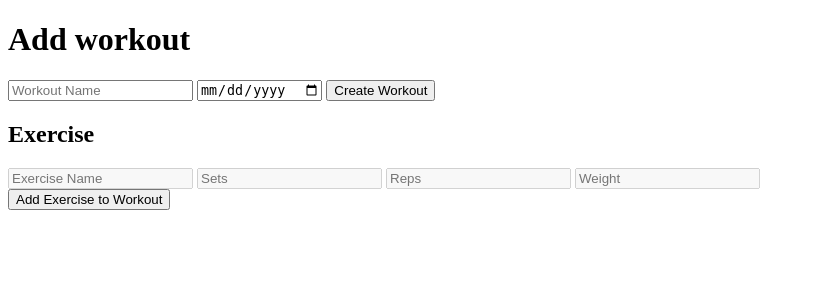
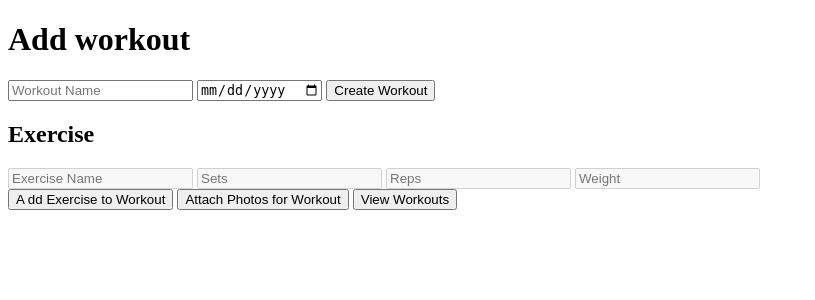
Before and after one commit to jacuzzispl/fitness-app, a FastAPI app: template templates/index.html in a window 1280 px wide. Shown: the top 300 px of the page, without its empty margins (0-815 px from the left). Run offline with FastAPI, Linux system fonts and the light colour scheme; the template is opened without the code that fills it, so the values that code supplies are empty.

Commit message:
Added view workout functionality

```diff
--- a/main.py
+++ b/main.py
@@ -7,7 +7,7 @@ from pydantic import BaseModel
 import sqlite3
 
 app = FastAPI()
-app.mount("/static", StaticFiles(directory="/Users/atunwa/something/static"), name="static")
+app.mount("/static", StaticFiles(directory="/Users/atunwa/fitness app/static"), name="static")
 templates = Jinja2Templates(directory="templates")
 
 class Exercise(BaseModel):
@@ -27,6 +27,7 @@ PostResponse = Union[Exercise, Workout]
 
 
 def init_db():
+    print("The database has been initialised")
     conn = sqlite3.connect("database.db")
     conn.row_factory = sqlite3.Row
     cursor = conn.cursor()
@@ -64,12 +65,11 @@ def get_db():
     finally:
         conn.close()
 
-init_db()
-
 
 @app.get("/")
 def home():
-    return FileResponse("index.html")
+    init_db()
+    return FileResponse("/Users/atunwa/fitness app/templates/index.html")
 
 @app.post("/workouts")
 def add_workout(data: PostResponse):
@@ -101,14 +101,46 @@ def get_workout(date: str, request: Request):
     conn = sqlite3.connect("database.db")
     cursor = conn.cursor()
 
+    # this is me getting the name of the workout
     cursor.execute("SELECT name, id FROM workouts WHERE date = ?",
                    (date,))
 
-    data = cursor.fetchall()
-    print(data)
+    data = cursor.fetchone()
+    workout_title, workout_id = data[0], data[1]
+
+    # this is me getting all of the exercises whihc are linked to that workout by the id
+    cursor.execute("SELECT exercise, sets, reps, weight FROM exercises WHERE workout_id = ?",
+                   (workout_id,))
+
+    exercises = cursor.fetchall()
+
     conn.close()
 
     return templates.TemplateResponse(
         "workouts.html",
-        {"request": request, "data": data, "date": date}
+        {"request": request, "workout": workout_title, "date": date, "exercises": exercises}
     )
+
+
+
+@app.get("/view-workouts")
+def view_workouts(request: Request):
+
+    conn = sqlite3.connect("database.db")
+    cursor = conn.cursor()
+
+    cursor.execute("""SELECT *
+                    FROM workouts
+                    JOIN exercises ON exercises.workout_id = workouts.id""")
+
+    data = cursor.fetchall()
+
+    cursor.execute("SELECT name, date, id  FROM workouts")
+    entries = cursor.fetchall()
+
+    conn.close()
+
+    return templates.TemplateResponse(
+        "view_workouts.html",
+        {"request": request, "data": data, "entries": entries}
+    )
--- a/static/app.js
+++ b/static/app.js
@@ -66,3 +66,9 @@ async function submitWorkout() {
 function redirect(url) {
     window.location.href = url
 }
+
+
+
+function async uploadFile() {
+
+}
--- a/templates/index.html
+++ b/templates/index.html
@@ -19,8 +19,14 @@
         <input id="sets" type="number" placeholder="Sets" required disabled/>
         <input id="reps" type="number" placeholder="Reps" required disabled/>
         <input id="weight" type="number" placeholder="Weight" required disabled/>
+
     </form>
-        <button onclick="submitExercise()">Add Exercise to Workout</button>
+        <button onclick="submitExercise()">A dd Exercise to Workout </button>
+        <button onlick="uploadFile()"> Attach Photos for Workout </button>
+
+
+
+    <button onclick="redirect('/view-workouts')">View Workouts</button>
 
     <script src="/static/app.js"></script>
 </body>
```
Also changed, not shown: templates/view_workouts.html (added, +29 -0 lines), templates/workouts.html (+8 -2 lines), database.db, 1 other file.
